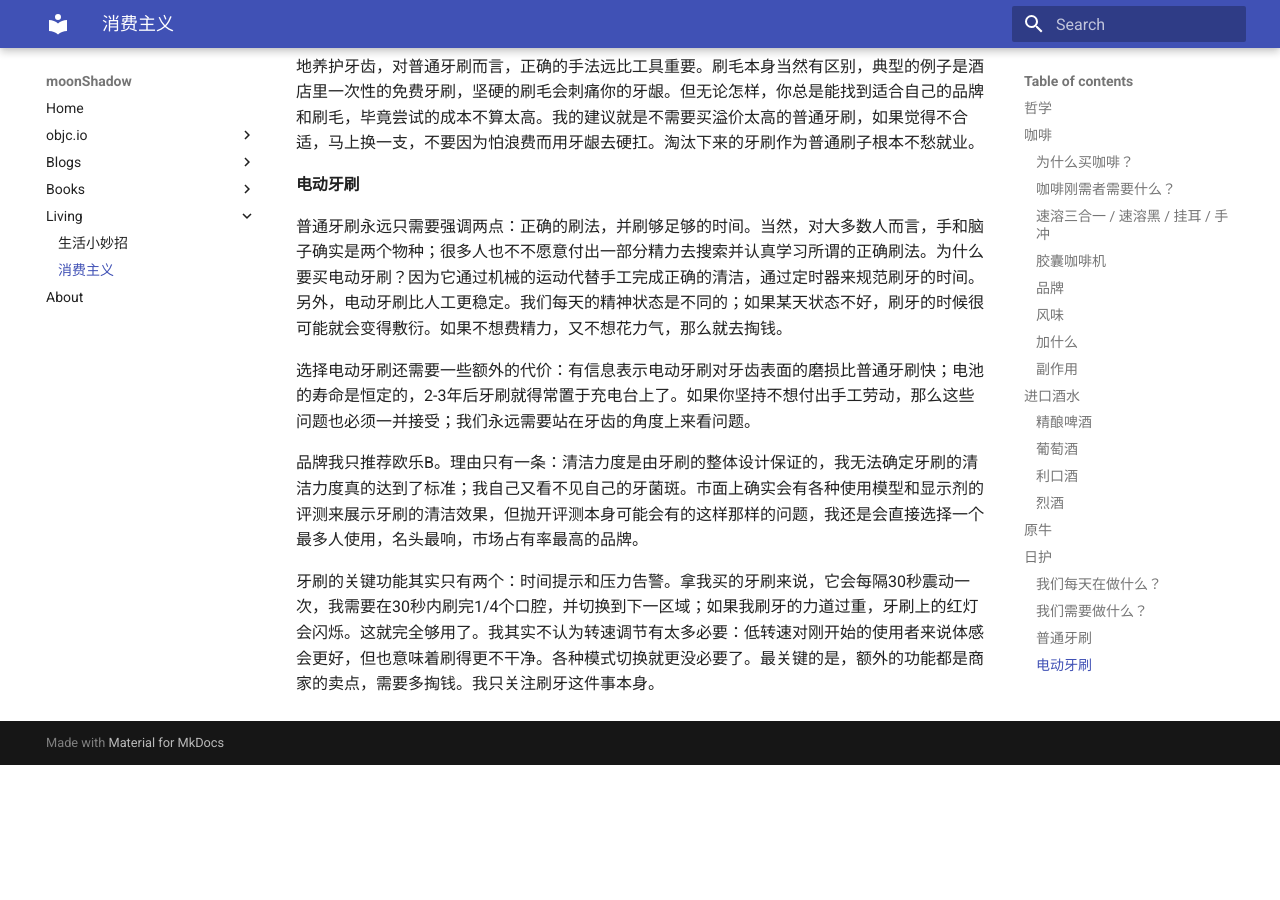
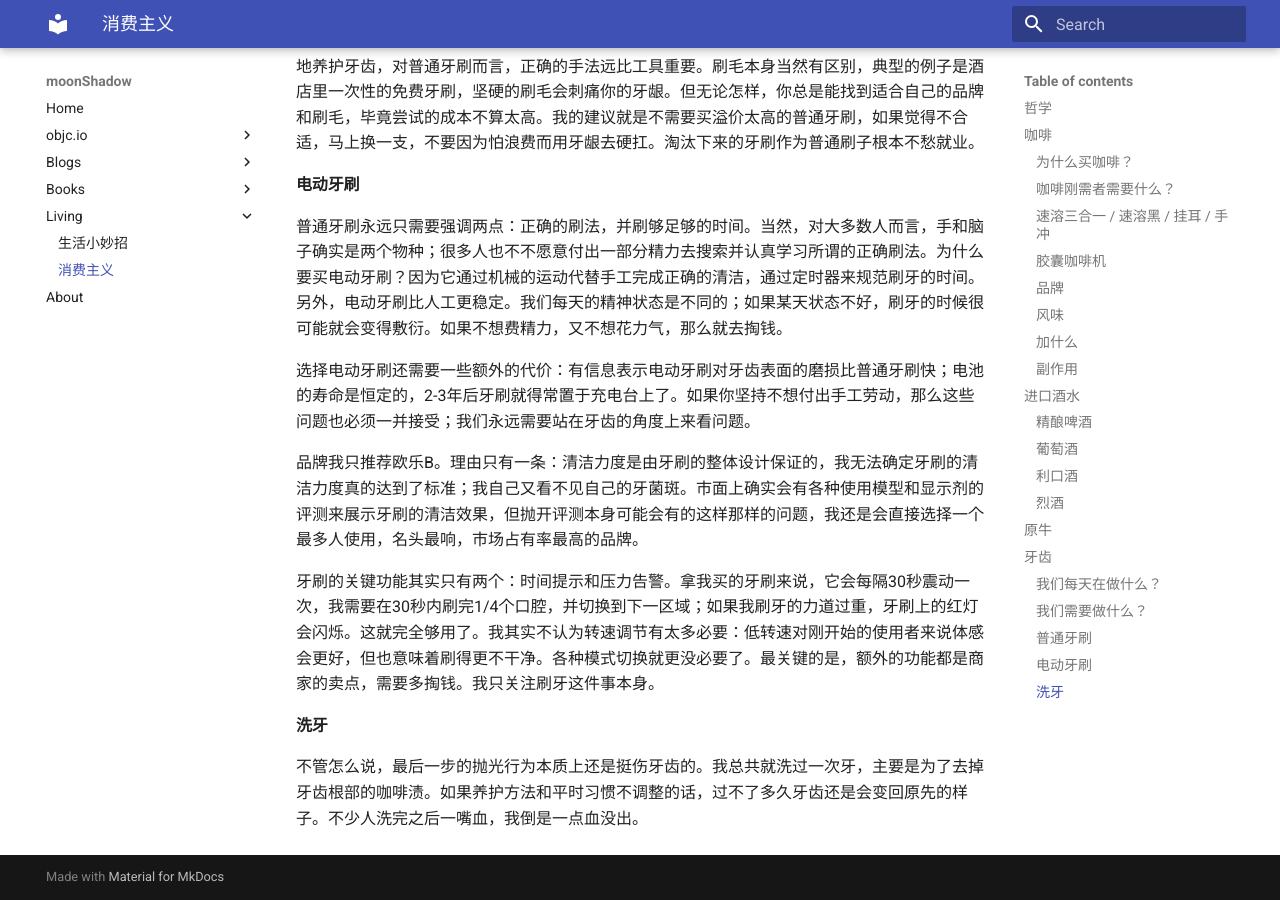
Before and after one commit to darkThanBlack/darkThanBlack.github.io, an MkDocs documentation site: the page built from docs/living/spend-money.md, in a window 1280 px wide and 900 px high, scrolled down 5620 px. Built offline with MkDocs 1.6.1 and Material for MkDocs 9.7.7, drawn with Linux system fonts in a browser that asks for light colours; before the commit the page ends 6385 px from its top, so only the background shows below that.

```diff
--- a/docs/living/spend-money.md
+++ b/docs/living/spend-money.md
@@ -168,7 +168,7 @@ Dirty：一般做法是往杯子里打浓缩，再往里面加别的；Dirty 反
 
 
 
-## 日护
+## 牙齿
 
 #### 我们每天在做什么？
 
@@ -191,3 +191,7 @@ Dirty：一般做法是往杯子里打浓缩，再往里面加别的；Dirty 反
 品牌我只推荐欧乐B。理由只有一条：清洁力度是由牙刷的整体设计保证的，我无法确定牙刷的清洁力度真的达到了标准；我自己又看不见自己的牙菌斑。市面上确实会有各种使用模型和显示剂的评测来展示牙刷的清洁效果，但抛开评测本身可能会有的这样那样的问题，我还是会直接选择一个最多人使用，名头最响，市场占有率最高的品牌。
 
 牙刷的关键功能其实只有两个：时间提示和压力告警。拿我买的牙刷来说，它会每隔30秒震动一次，我需要在30秒内刷完1/4个口腔，并切换到下一区域；如果我刷牙的力道过重，牙刷上的红灯会闪烁。这就完全够用了。我其实不认为转速调节有太多必要：低转速对刚开始的使用者来说体感会更好，但也意味着刷得更不干净。各种模式切换就更没必要了。最关键的是，额外的功能都是商家的卖点，需要多掏钱。我只关注刷牙这件事本身。
+
+#### 洗牙
+
+不管怎么说，最后一步的抛光行为本质上还是挺伤牙齿的。我总共就洗过一次牙，主要是为了去掉牙齿根部的咖啡渍。如果养护方法和平时习惯不调整的话，过不了多久牙齿还是会变回原先的样子。不少人洗完之后一嘴血，我倒是一点血没出。
--- a/mkdocs.yml
+++ b/mkdocs.yml
@@ -11,6 +11,7 @@ nav:
             - '1.1 更轻量的 ViewControllers': 'objc.io/#1/issue-1-1.md'
             - '1.2 整洁的 Table View 代码': 'objc.io/#1/issue-1-2.md'
     - 'Blogs':
+        - '02 模块化': 'blogs/02-modularize.md'
         - '01 记一次人脸识别业务落地': 'blogs/01-faces.md'
         - '00 起飞清单': 'blogs/00-checklist.md'
     - 'Books':
```
Also changed, not shown: docs/blogs/02-modularize.md (added, +37 -0 lines).
